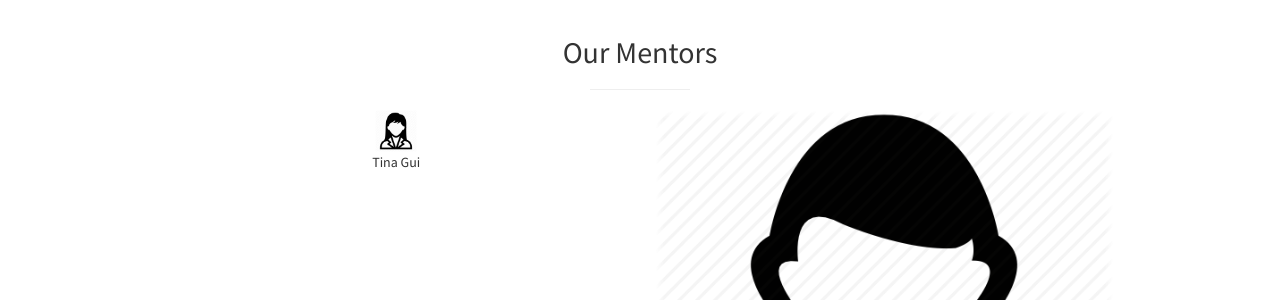
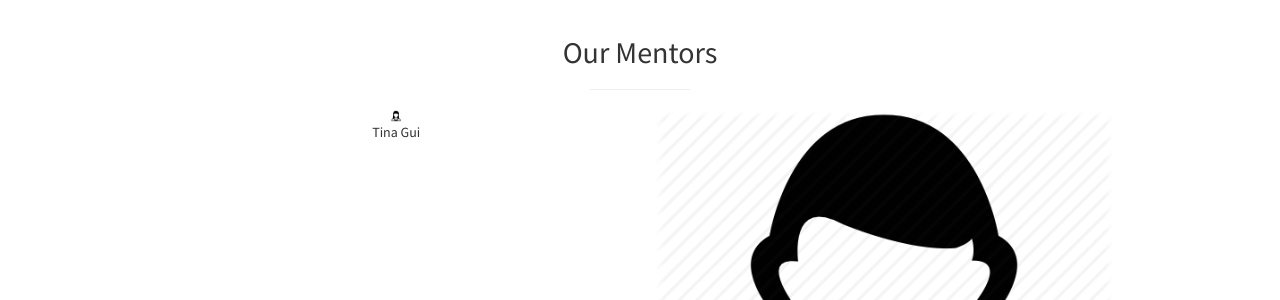
Before and after one commit to tinagui/WeOffer, a Jekyll site: the page built from index.html, in a window 1280 px wide. Shown: the part 1973-2273 px from the top of the page. Built offline with Jekyll 4.4.1, drawn with Linux system fonts in a browser that asks for light colours.

Commit message:
Update portfolio.html

```diff
--- a/_includes/portfolio.html
+++ b/_includes/portfolio.html
@@ -7,7 +7,7 @@
         <div class="row">
           <div class="col-md-6">
             <div class="portfolio-item">
-                <img class="img-portfolio img-responsive" src="img/mentor_female.png" height="42" width="42">
+                <img class="img-portfolio img-responsive" src="img/mentor_female.png" height="12" width="12">
                 <p> Tina Gui</p>
               </a>
             </div>
```
